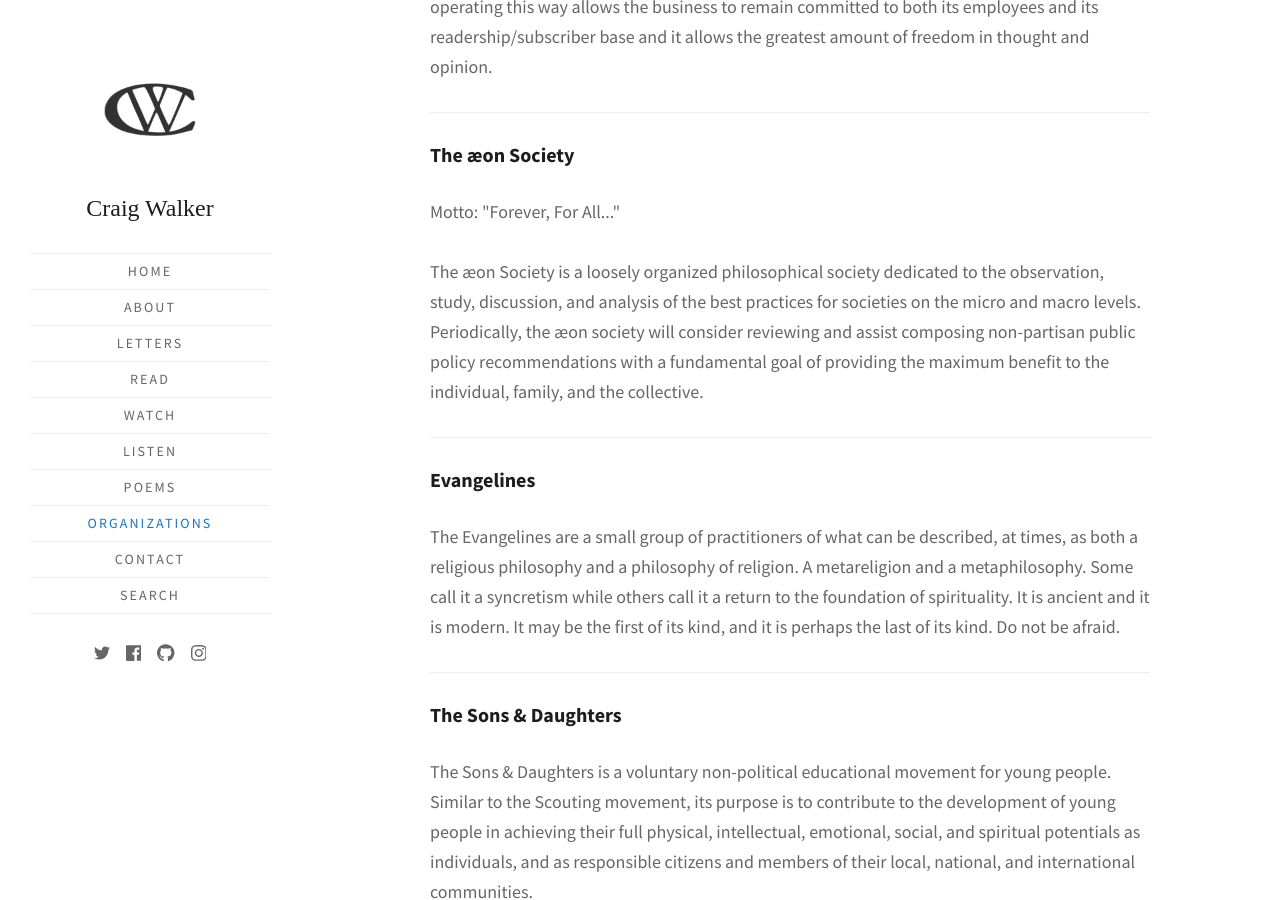
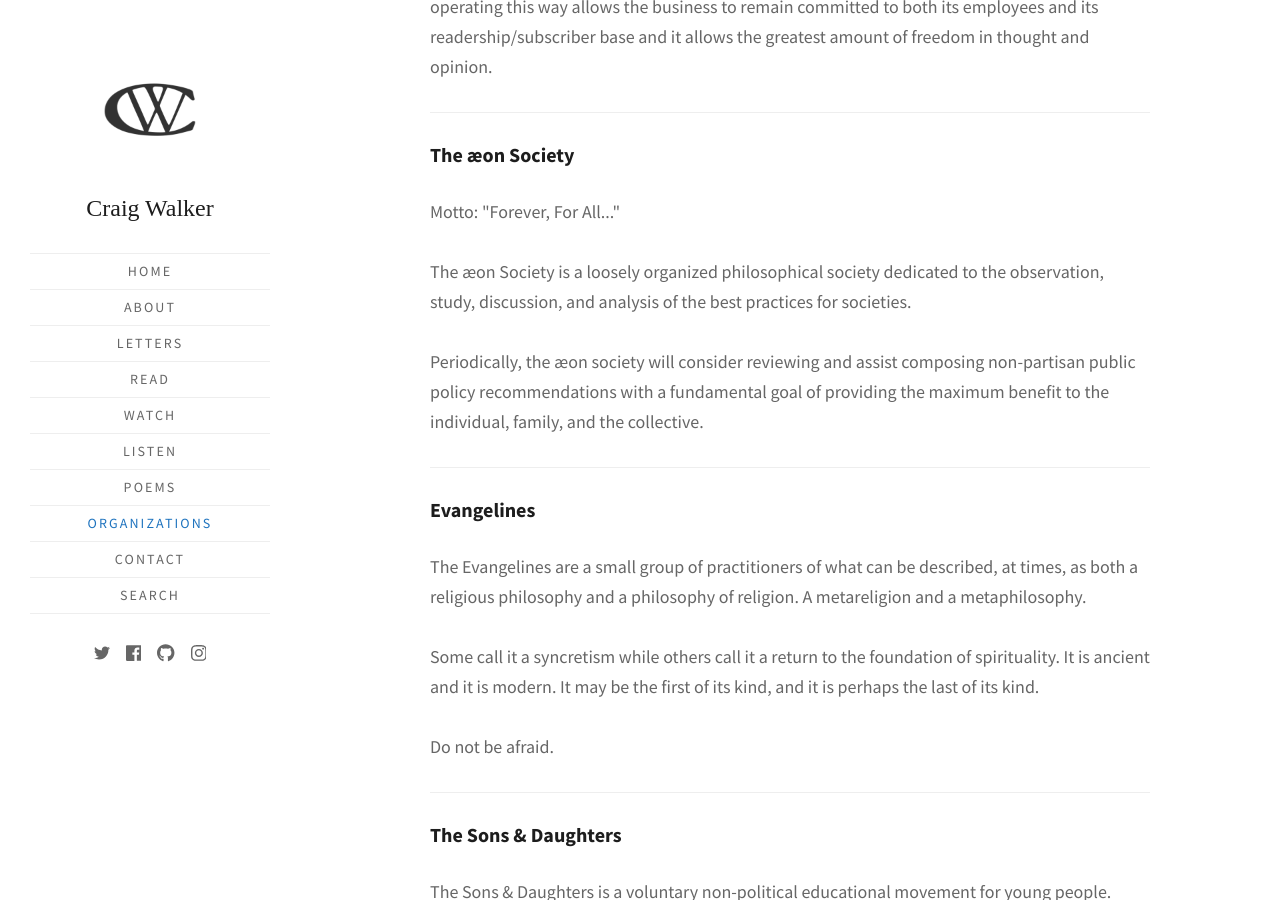
Before and after one commit to walkercraig/walkercraig, a Jekyll site: the page built from organizations.html, in a window 1280 px wide and 900 px high, scrolled down 640 px. Built offline with Jekyll 4.4.1, drawn with Linux system fonts in a browser that asks for light colours; some web fonts are replaced.

Commit message:
Update organizations.html

```diff
--- a/organizations.html
+++ b/organizations.html
@@ -17,10 +17,13 @@ title: Organizations
     <hr>
     <p><h3>The æon Society</h3></p>
     <p>Motto: "Forever, For All..."</p>
-    The æon Society is a loosely organized philosophical society dedicated to the observation, study, discussion, and analysis of the best practices for societies on the micro and macro levels. Periodically, the æon society will consider reviewing and assist composing non-partisan public policy recommendations with a fundamental goal of providing the maximum benefit to the individual, family, and the collective.</p>
+    The æon Society is a loosely organized philosophical society dedicated to the observation, study, discussion, and analysis of the best practices for societies.<br><br/>
+    Periodically, the æon society will consider reviewing and assist composing non-partisan public policy recommendations with a fundamental goal of providing the maximum benefit to the individual, family, and the collective.</p>
     <hr>
     <p><h3>Evangelines</h3></p>
-    <p>The Evangelines are a small group of practitioners of what can be described, at times, as both a religious philosophy and a philosophy of religion. A metareligion and a metaphilosophy. Some call it a syncretism while others call it a return to the foundation of spirituality. It is ancient and it is modern. It may be the first of its kind, and it is perhaps the last of its kind. Do not be afraid.</p>
+    <p>The Evangelines are a small group of practitioners of what can be described, at times, as both a religious philosophy and a philosophy of religion. A metareligion and a metaphilosophy.<br><br/>
+    Some call it a syncretism while others call it a return to the foundation of spirituality. It is ancient and it is modern. It may be the first of its kind, and it is perhaps the last of its kind.<br></br>
+    Do not be afraid.</p>
     <hr>
     <p><h3>The Sons & Daughters</h3></p>
     <p>The Sons & Daughters is a voluntary non-political educational movement for young people. Similar to the Scouting movement, its purpose is to contribute to the development of young people in achieving their full physical, intellectual, emotional, social, and spiritual potentials as individuals, and as responsible citizens and members of their local, national, and international communities.</p>
```
